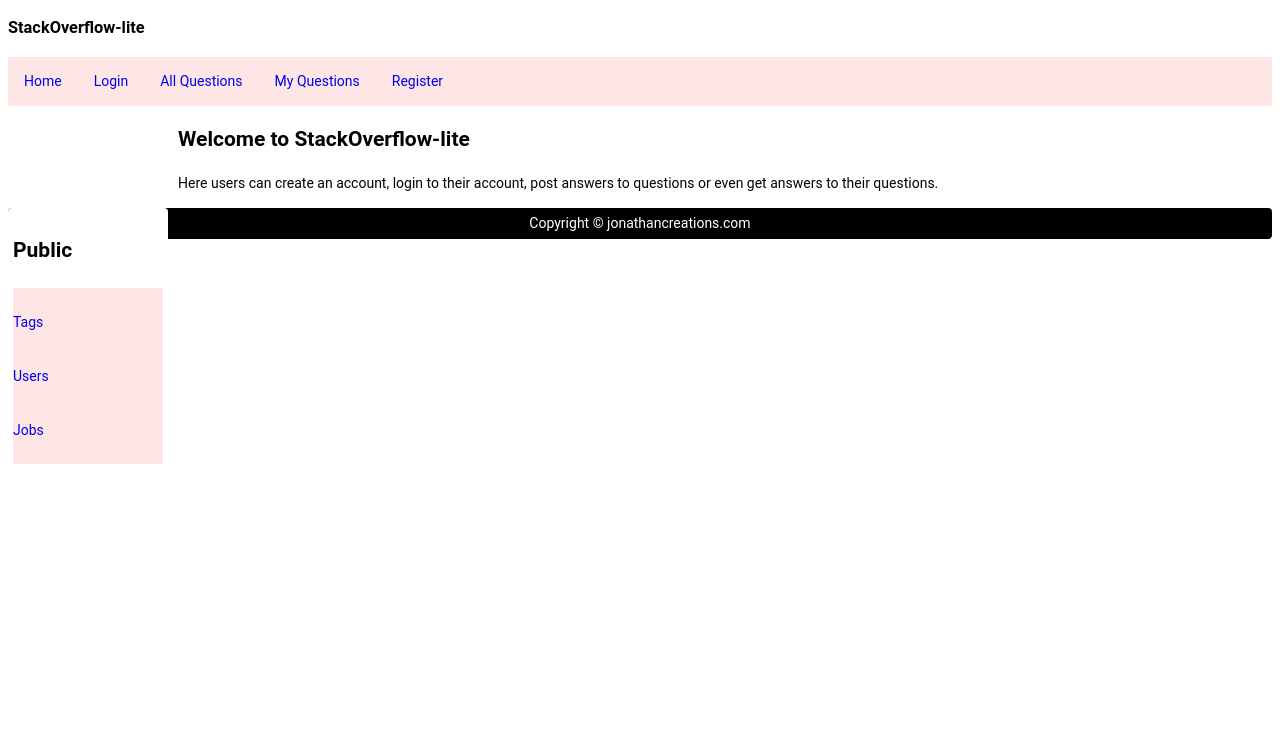
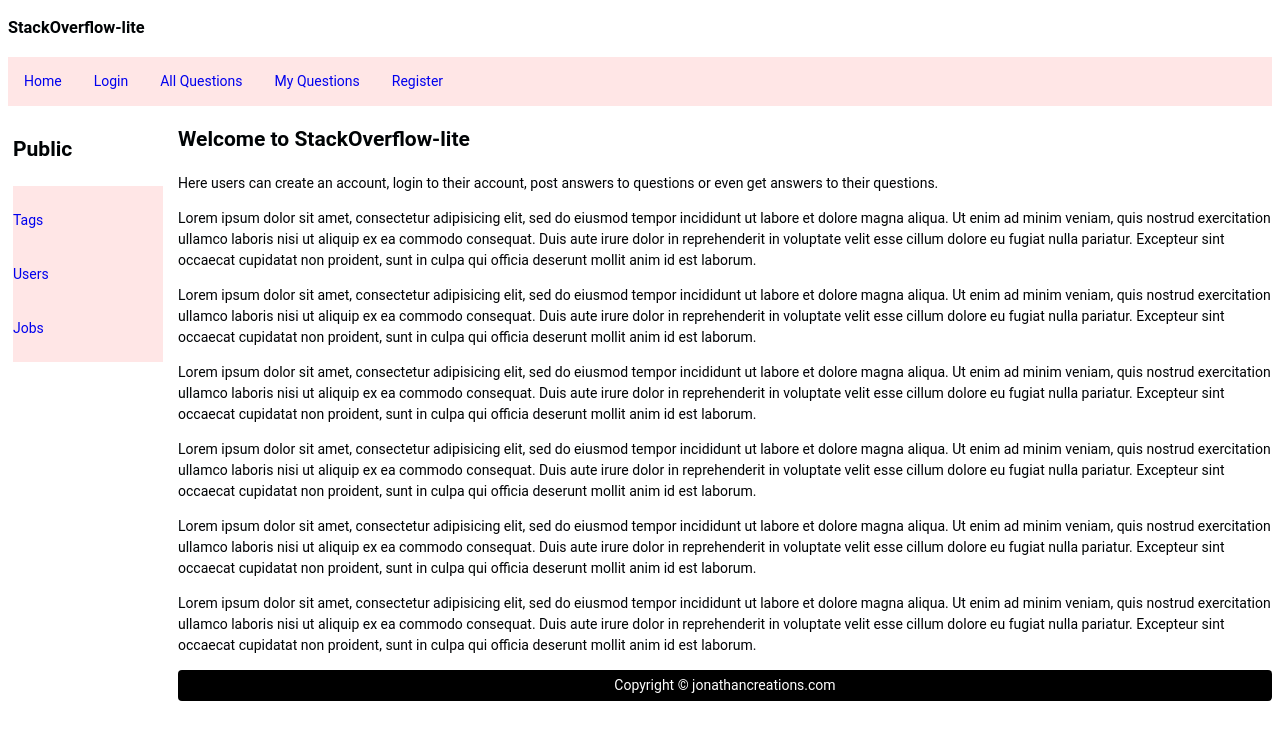
Before and after one commit to jmusila/UI, a plain HTML site: page index.html in a window 1280 px wide. Drawn offline with Linux system fonts and the light colour scheme.

Commit message:
modified this page

```diff
--- a/index.html
+++ b/index.html
@@ -17,13 +17,6 @@
 		<li><a href="register.html">Register</a></li>
 	</ul>
 </nav>
-
-<div class="home-header">
-
-	<h2>Welcome to StackOverflow-lite</h2>
-	<p>
-		Here users can create an account, login to their account, post answers to questions or even get answers to their questions.
-	</p>
 </div>
 	<div class="v1"></div>
 	<div class="aside">
@@ -41,6 +34,64 @@
 
 </div>
 
+<div class="home-header">
+
+	<h2>Welcome to StackOverflow-lite</h2>
+	<p>
+		Here users can create an account, login to their account, post answers to questions or even get answers to their questions.
+	</p>
+	<p> Lorem ipsum dolor sit amet, consectetur adipisicing elit, sed do eiusmod
+	tempor incididunt ut labore et dolore magna aliqua. Ut enim ad minim veniam,
+	quis nostrud exercitation ullamco laboris nisi ut aliquip ex ea commodo
+	consequat. Duis aute irure dolor in reprehenderit in voluptate velit esse
+	cillum dolore eu fugiat nulla pariatur. Excepteur sint occaecat cupidatat non
+	proident, sunt in culpa qui officia deserunt mollit anim id est laborum.
+
+	</p>
+	<p> Lorem ipsum dolor sit amet, consectetur adipisicing elit, sed do eiusmod
+	tempor incididunt ut labore et dolore magna aliqua. Ut enim ad minim veniam,
+	quis nostrud exercitation ullamco laboris nisi ut aliquip ex ea commodo
+	consequat. Duis aute irure dolor in reprehenderit in voluptate velit esse
+	cillum dolore eu fugiat nulla pariatur. Excepteur sint occaecat cupidatat non
+	proident, sunt in culpa qui officia deserunt mollit anim id est laborum.
+
+	</p>
+	<p> Lorem ipsum dolor sit amet, consectetur adipisicing elit, sed do eiusmod
+	tempor incididunt ut labore et dolore magna aliqua. Ut enim ad minim veniam,
+	quis nostrud exercitation ullamco laboris nisi ut aliquip ex ea commodo
+	consequat. Duis aute irure dolor in reprehenderit in voluptate velit esse
+	cillum dolore eu fugiat nulla pariatur. Excepteur sint occaecat cupidatat non
+	proident, sunt in culpa qui officia deserunt mollit anim id est laborum.
+
+	</p>
+	<p> Lorem ipsum dolor sit amet, consectetur adipisicing elit, sed do eiusmod
+	tempor incididunt ut labore et dolore magna aliqua. Ut enim ad minim veniam,
+	quis nostrud exercitation ullamco laboris nisi ut aliquip ex ea commodo
+	consequat. Duis aute irure dolor in reprehenderit in voluptate velit esse
+	cillum dolore eu fugiat nulla pariatur. Excepteur sint occaecat cupidatat non
+	proident, sunt in culpa qui officia deserunt mollit anim id est laborum.
+
+	</p>
+</p>
+	<p> Lorem ipsum dolor sit amet, consectetur adipisicing elit, sed do eiusmod
+	tempor incididunt ut labore et dolore magna aliqua. Ut enim ad minim veniam,
+	quis nostrud exercitation ullamco laboris nisi ut aliquip ex ea commodo
+	consequat. Duis aute irure dolor in reprehenderit in voluptate velit esse
+	cillum dolore eu fugiat nulla pariatur. Excepteur sint occaecat cupidatat non
+	proident, sunt in culpa qui officia deserunt mollit anim id est laborum.
+
+	</p>
+	</p>
+	<p> Lorem ipsum dolor sit amet, consectetur adipisicing elit, sed do eiusmod
+	tempor incididunt ut labore et dolore magna aliqua. Ut enim ad minim veniam,
+	quis nostrud exercitation ullamco laboris nisi ut aliquip ex ea commodo
+	consequat. Duis aute irure dolor in reprehenderit in voluptate velit esse
+	cillum dolore eu fugiat nulla pariatur. Excepteur sint occaecat cupidatat non
+	proident, sunt in culpa qui officia deserunt mollit anim id est laborum.
+
+	</p>
+
+
 
 
 <div class="footer">Copyright © jonathancreations.com</div>
```
